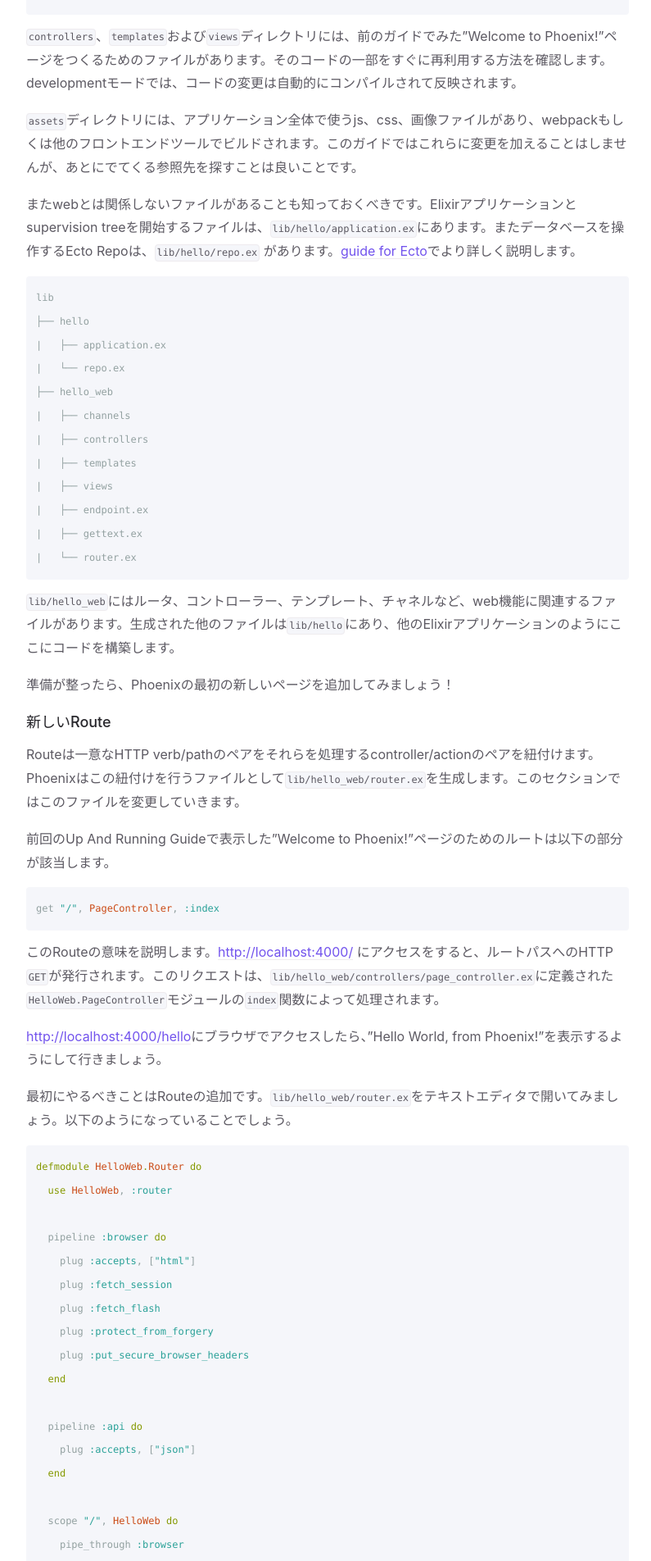
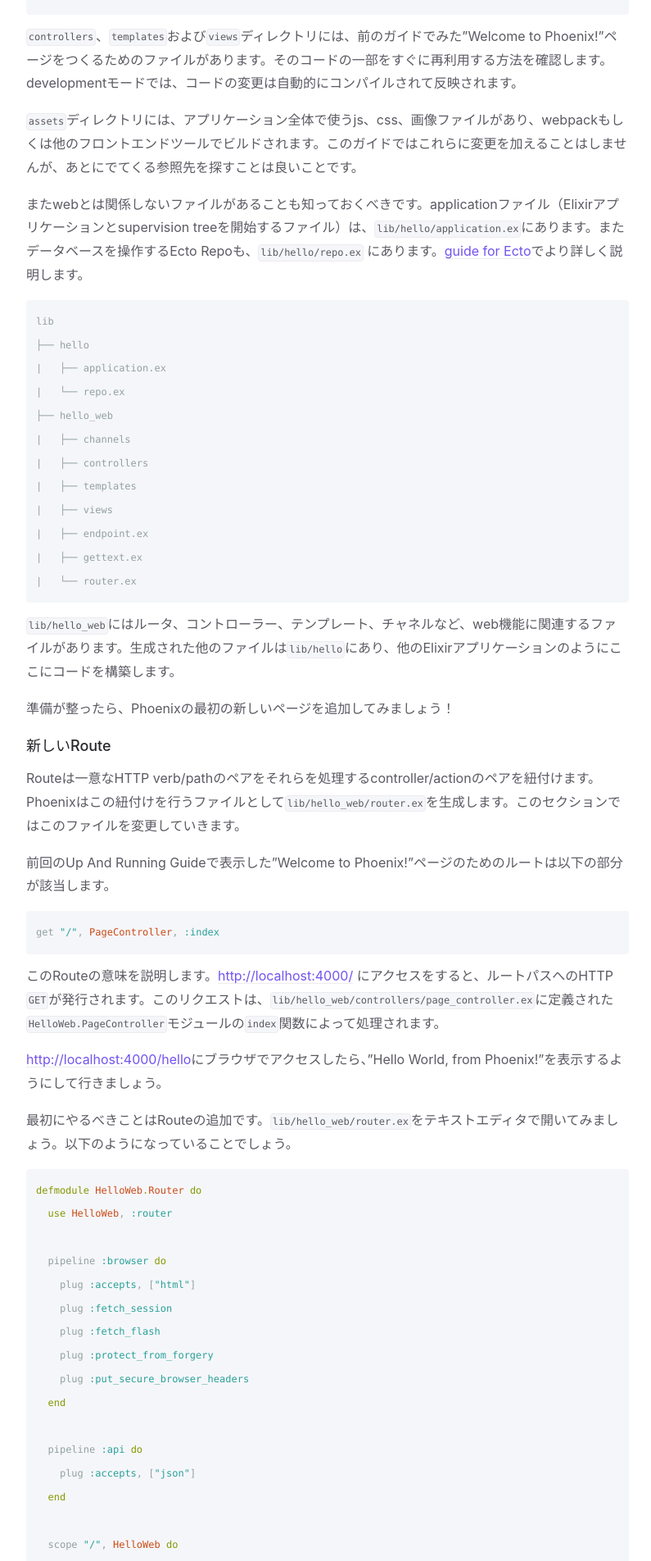
Before and after one commit to fukuoka-ex/phoenix-guide-ja, a Jekyll site: the page built from guides/1.4/adding_pages.md, in a window 1280 px wide. Shown: the part 1307-3211 px from the top of the page at 82% size, without its empty margins (372-1167 px from the left). Built offline with Jekyll 4.4.1, drawn with Linux system fonts in a browser that asks for light colours; some of the changed text lies outside the part shown.

Commit message:
Update guides/1.4/adding_pages.md
review

Co-Authored-By: Koga Shozo <koga.shozo1020@gmail.com>

````diff
--- a/guides/1.4/adding_pages.md
+++ b/guides/1.4/adding_pages.md
@@ -51,7 +51,7 @@ Phoenixプロジェクトを新規作成すると、ディレクトリ構造は
 
 `assets`ディレクトリには、アプリケーション全体で使うjs、css、画像ファイルがあり、webpackもしくは他のフロントエンドツールでビルドされます。このガイドではこれらに変更を加えることはしませんが、あとにでてくる参照先を探すことは良いことです。
 
-またwebとは関係しないファイルがあることも知っておくべきです。Elixirアプリケーションとsupervision treeを開始するファイルは、`lib/hello/application.ex`にあります。またデータベースを操作するEcto Repoは、`lib/hello/repo.ex` があります。[guide for Ecto](ecto.html)でより詳しく説明します。
+またwebとは関係しないファイルがあることも知っておくべきです。applicationファイル（Elixirアプリケーションとsupervision treeを開始するファイル）は、`lib/hello/application.ex`にあります。またデータベースを操作するEcto Repoも、`lib/hello/repo.ex` にあります。[guide for Ecto](ecto.html)でより詳しく説明します。
 
 ```console
 lib
````
